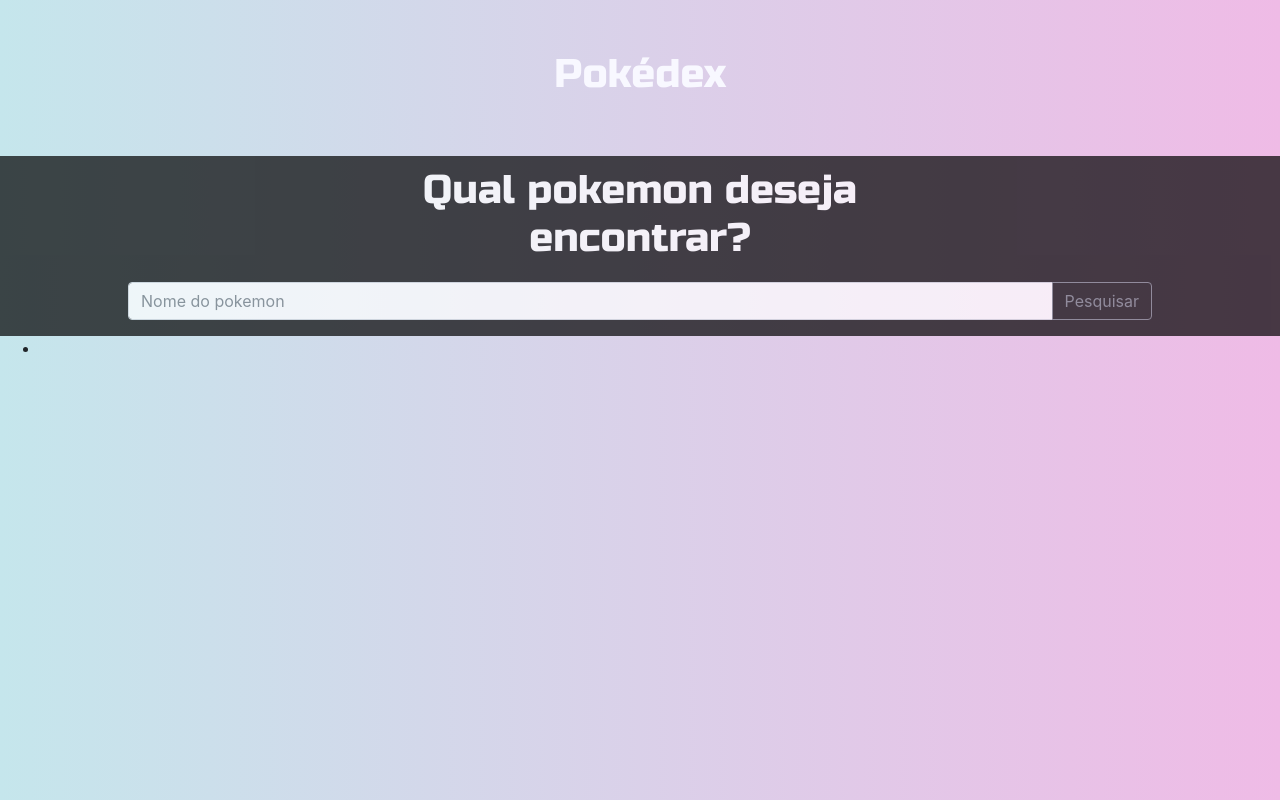
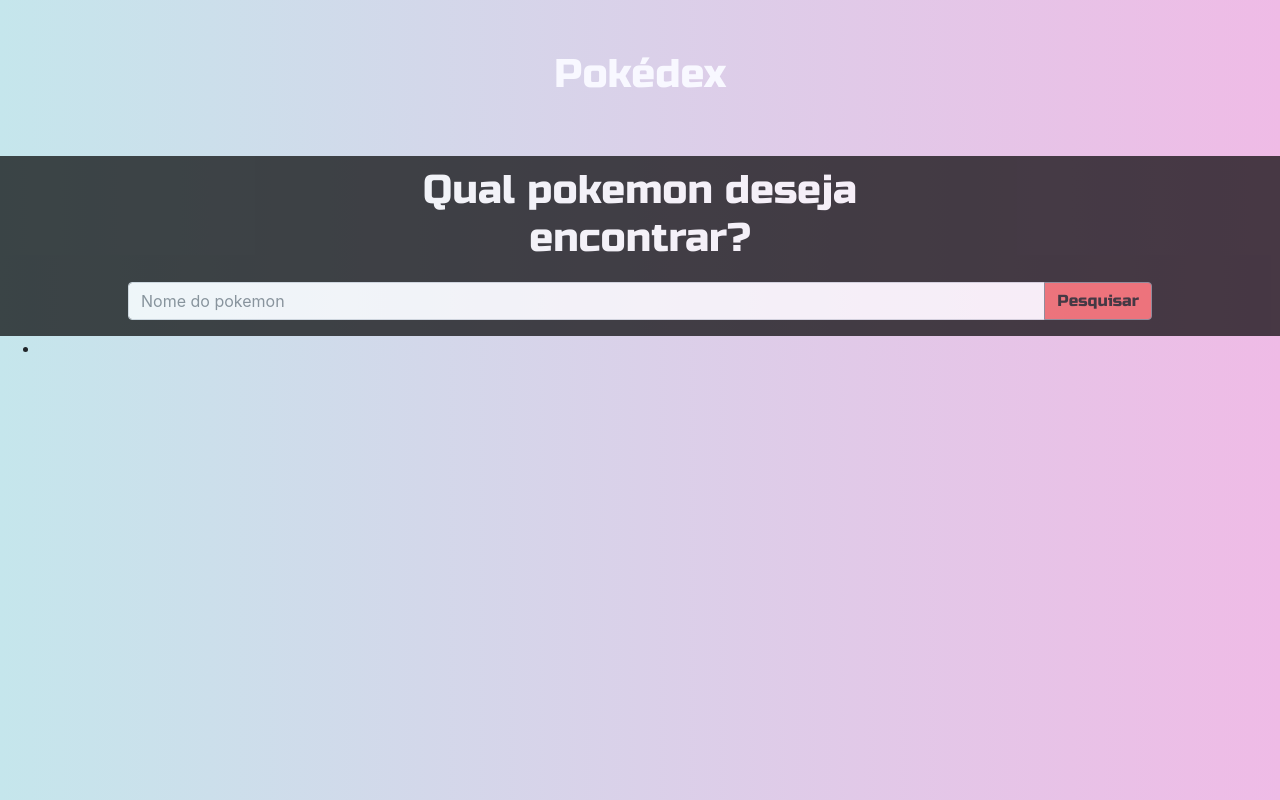
Before and after one commit to PabloSSena/Pokedex, a React (Create React App) app: page / in a window 1280 px wide. Built offline with nearby package versions, Linux system fonts and the light colour scheme.

Commit message:
Alteraçao na cor do botao do pokedexfilter

```diff
--- a/package.json
+++ b/package.json
@@ -10,7 +10,8 @@
     "react": "^16.13.1",
     "react-bootstrap": "^1.3.0",
     "react-dom": "^16.13.1",
-    "react-scripts": "3.4.3"
+    "react-scripts": "3.4.3",
+    "styled-components": "^5.1.1"
   },
   "scripts": {
     "start": "react-scripts start",
--- a/src/Components/Pokedexfilter/styles.css
+++ b/src/Components/Pokedexfilter/styles.css
@@ -22,6 +22,12 @@
 	font-family: 'Russo One', sans-serif;
 }
 
+Button{
+    background-color: #ef5350 !important;
+    color:black !important;
+	font-family: 'Russo One', sans-serif !important;
+}
+
 @media(max-width:430px){
     pokedexfilter h1{
         font-size: 30px;
```
Also changed, not shown: 1 other file (tests, documents, lock files or other folders).
